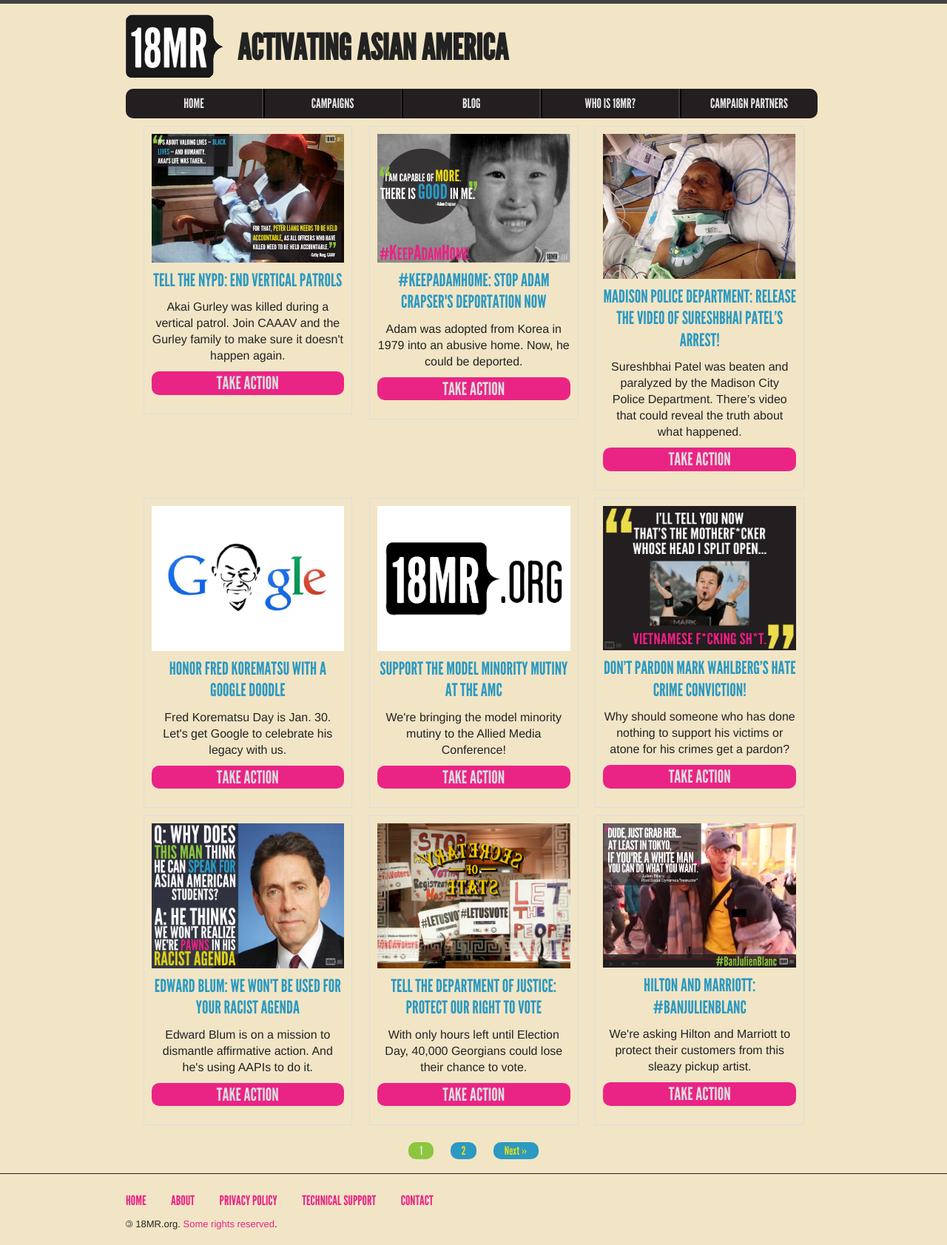
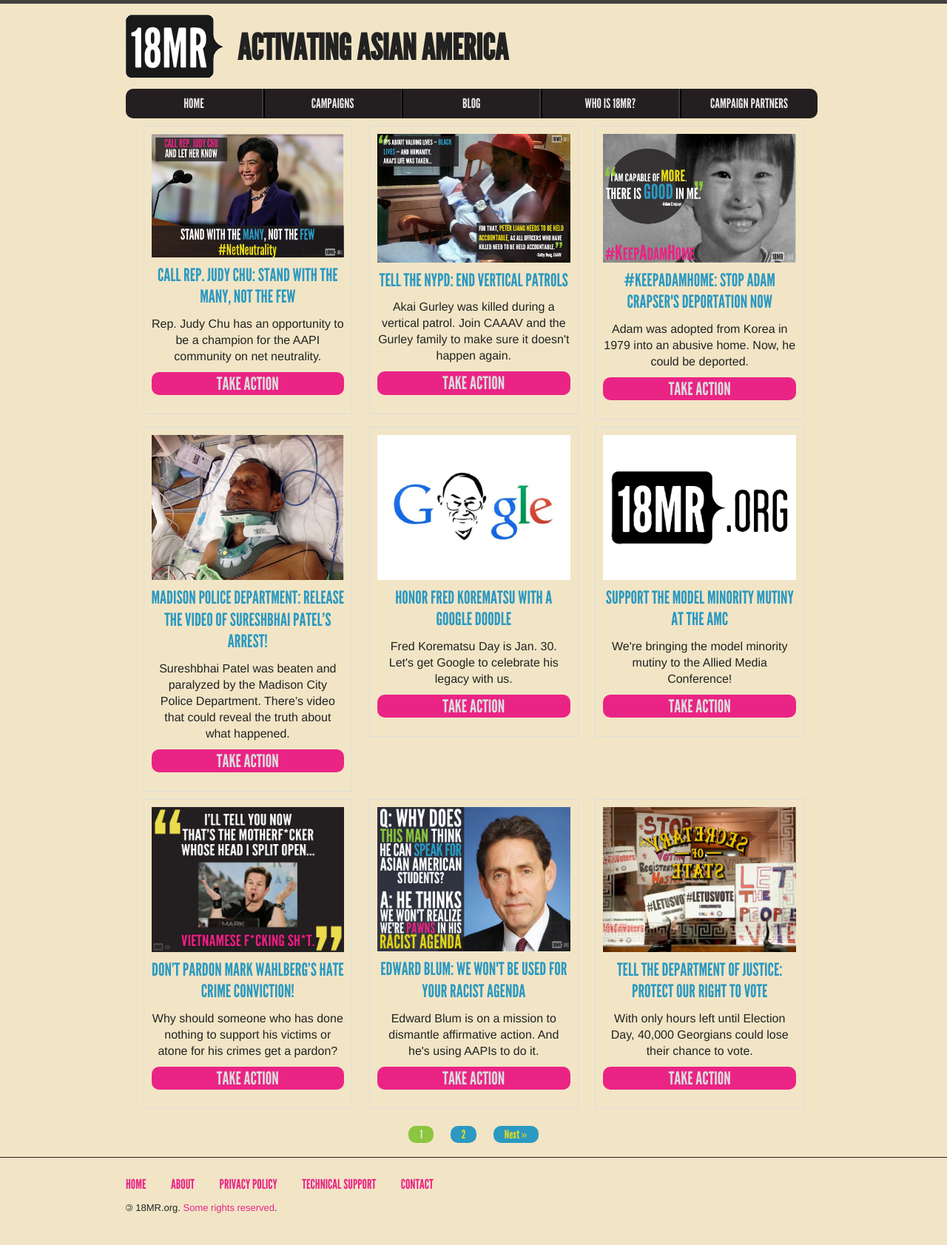
Before and after one commit to 18mr/action, a Jekyll site: the page built from index.html, in a window 1280 px wide. Shown: the whole page at 74% size. Built offline with Jekyll 4.4.1, drawn with Linux system fonts in a browser that asks for light colours; the list of posts is cut into pages by our own code; after the commit the page ends 1661 px from its top, so only the background shows below that.

Commit message:
judy chu call tool

```diff
--- a/_includes/head.html
+++ b/_includes/head.html
@@ -65,12 +65,13 @@
 
   <script src="{{ baseurl }}/static/js/jquery-1.11.1.min.js"></script>
   <script src="{{ baseurl }}/static/js/main.js"></script>
+  {% if page.title == "Call Rep. Judy Chu: stand with the many, not the few" %}
+  <script src="{{ baseurl }}/static/js/callchu2.js"></script>
+  {% endif %}
 
   <link rel="stylesheet" href="{{ "/css/main.css" | prepend: site.baseurl }}">
   <link rel="canonical" href="{{ page.url | replace:'index.html','' | prepend: site.baseurl | prepend: site.url }}">
   <link rel="alternate" type="application/atom+xml" title="{{ site.title }}" href="{{ "/feed.xml" | prepend: site.baseurl | prepend: site.url }}" />
   <link rel="shortcut icon" href="{{ baseurl }}/static/images/favicon.ico" />
 
-  {% include bootstrap.js.html %}
-
 </head>
--- a/_layouts/page.html
+++ b/_layouts/page.html
@@ -1,11 +1,7 @@
 ---
 layout: default
 ---
-<div class="post">
-
-  <header class="post-header">
-    <h1 class="post-title">{{ page.title }}</h1>
-  </header>
+<div class="page">
 
   <article class="post-content">
     {{ content }}
--- /dev/null
+++ b/_posts/2015-03-20-chu-nn.md
@@ -0,0 +1,11 @@
+---
+layout: petition-page
+permalink: /chu-nn/
+title: "Call Rep. Judy Chu: stand with the many, not the few"
+category: campaigns
+featured-image: 'static/images/featured/nn-chu.png'
+blurb: "Rep. Judy Chu has an opportunity to be a champion for the AAPI community on net neutrality."
+---
+<ul class="compact" id="ak-errors"></ul>
+
+<link href='https://actionnetwork.org/css/style-embed-whitelabel.css' rel='stylesheet' type='text/css' /><script>window.yepnope || document.write('<script src="https://actionnetwork.org/assets/yepnope154-min.js"><\/script>');</script><script src='https://actionnetwork.org/widgets/v2/petition/call-rep-judy-chu-stand-with-the-many-not-the-few?format=js&source=widget&style=full'></script><div id='can-petition-area-call-rep-judy-chu-stand-with-the-many-not-the-few' style='width: 100%'><!-- this div is the target for our HTML insertion --></div>
--- a/_sass/_layout.scss
+++ b/_sass/_layout.scss
@@ -213,3 +213,18 @@
         }
     }
 }
+
+.featurebox {
+	@include radius(10px);
+	padding: 1em;
+	background: $the-light-beige;
+	margin-bottom: 1.2em;
+	width: 80%;
+	margin-left: auto;
+	margin-right: auto;
+
+	ul {
+		font-size: 14px;
+		line-height: 2.14em;
+	}
+}
--- a/css/main.scss
+++ b/css/main.scss
@@ -32,6 +32,7 @@
 $the-yellow:      #ebdd14;
 $the-beige:		  #f1e5c6;
 $the-gray:		  #221e20;
+$the-light-beige: lighten($the-beige, 25%);
 
 $on-palm:          600px;
 $on-laptop:        940px;
```
Also changed, not shown: chu-callscript/index.md (added, +34 -0 lines), static/js/callchu.js (added, +64 -0 lines), static/js/callchu2.js (added, +83 -0 lines), static/images/featured/nn-chu.png (added), 2 other files.
